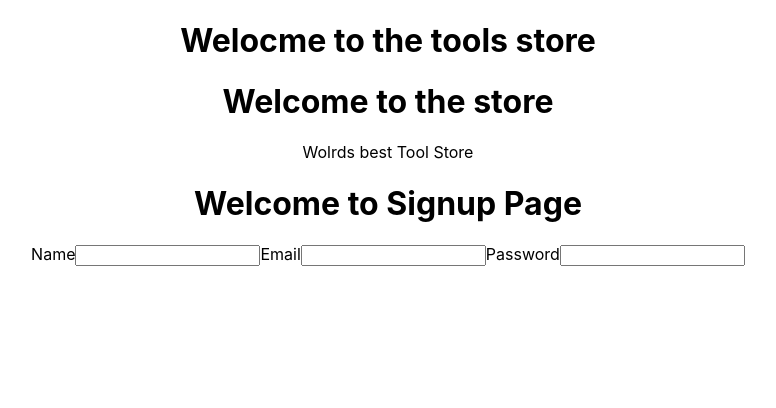
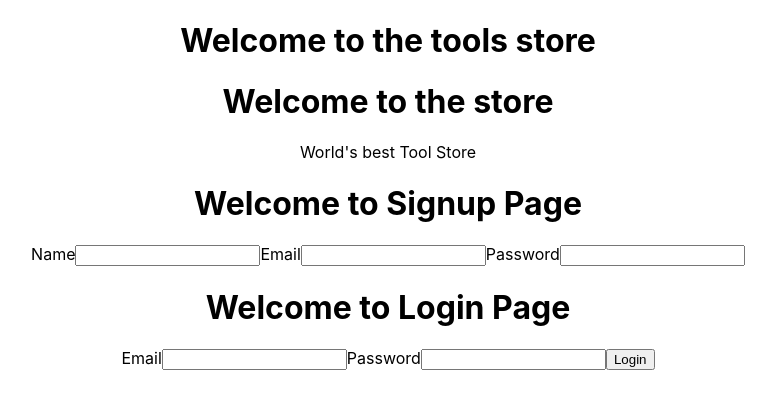
Before and after one commit to tnikhilchowdary/tools-store, a React (Create React App) app in the folder tools-store/: page / in a window 1280 px wide. Shown: the top 408 px of the page, without its empty margins (252-1028 px from the left). Built offline with nearby package versions, Linux system fonts and the light colour scheme.

Commit message:
loginpage

```diff
--- a/tools-store/src/App.js
+++ b/tools-store/src/App.js
@@ -1,14 +1,16 @@
 import logo from './logo.svg';
 import './App.css';
 import Signup from './Pages/Signup';
+import Login from './Pages/Login';
 
 function App() {
   return (
     <div className="App">
-      <h1>Welocme to the tools store</h1>
+      <h1>Welcome to the tools store</h1>
       <h1>Welcome to the store</h1>
-      <p>Wolrds best Tool Store</p>
+      <p>World's best Tool Store</p>
       <Signup />
+      <Login />
     </div>
   );
 }
--- /dev/null
+++ b/tools-store/src/Pages/Login.js
@@ -0,0 +1,43 @@
+import react from "react";
+import { useState } from "react";
+
+const Login = () => {
+    const [email, setEmail] = useState("");
+    const [password, setPassword] = useState("");
+
+    const handlesubmit = (e) => {
+        e.preventDefault();
+        alert(`Email: ${email}\nPassword: ${password}`);
+  };
+
+    const emailHandleChange = (e) => {
+        setEmail(e.target.value);
+    }
+
+    const passwordHandleChange = (e) => {
+        setPassword(e.target.value);
+    }
+
+    return(
+        <div>
+            <h1>Welcome to Login Page</h1>
+            <form onSubmit={handlesubmit}>
+                <label>
+                    Email
+                    <input type="email"
+                    onChange={emailHandleChange}
+                    />
+                </label>
+                <label>
+                    Password
+                    <input type="password"
+                    onChange={passwordHandleChange}
+                    />
+                </label>
+                <button type="submit">Login</button>
+            </form>
+        </div>
+    );
+};
+
+export default Login;
```
